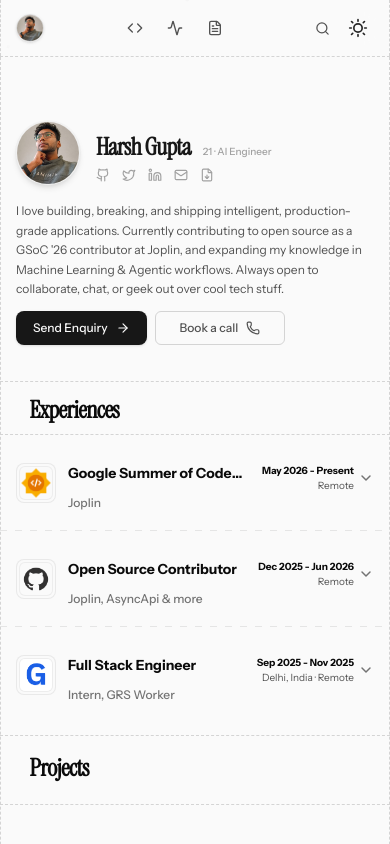
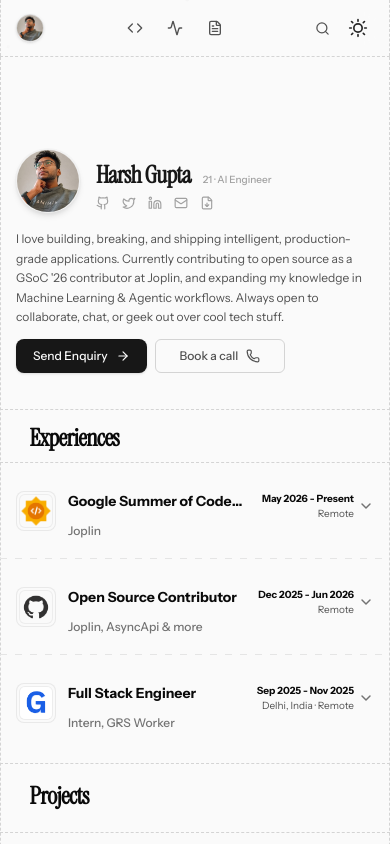
Before and after one commit to Harsh16gupta/Harsh16gupta.github.io, a Next.js app: page / in a window 390 px wide. Shown: the top 844 px of the page. Built offline with nearby package versions, Linux system fonts and the light colour scheme.

Commit message:
ui changes

```diff
--- a/app/layout.tsx
+++ b/app/layout.tsx
@@ -49,6 +49,7 @@ export default function RootLayout({
   return (
     <html lang="en" suppressHydrationWarning>{/* 🛠 Important for dark mode */}
       <body
+        suppressHydrationWarning
         className={`${instrumentSans.variable} ${instrumentSerif.variable} font-custom2 antialiased bg-neutral-50 dark:bg-neutral-950 transition-colors duration-300 [--pattern-fg:var(--color-neutral-200)]`}
       >
         <ThemeProvider attribute="class" defaultTheme="system" enableSystem>
--- a/app/page.tsx
+++ b/app/page.tsx
@@ -10,7 +10,7 @@ import FightClub from "@/components/fight-club";
 export default function Home() {
   return (
     <div className="relative flex min-h-screen justify-center font-sans overflow-hidden">
-      <Container className="min-h-screen px-4 pt-8 sm:pt-12 md:pt-20 md:px-12 lg:px-20 pb-12 sm:pb-16 mx-auto">
+      <Container className="min-h-screen px-4 pt-12 sm:pt-14 md:pt-20 md:px-12 lg:px-20 pb-12 sm:pb-16 mx-auto">
 
 
         {/* Hero Section */}
--- a/components/hero.tsx
+++ b/components/hero.tsx
@@ -44,7 +44,7 @@ export default function Hero() {
       className="relative pt-8 pb-6 sm:py-8 md:py-10 w-full select-none"
     >
       {/* MOBILE HERO (block md:hidden) */}
-      <div className="block md:hidden">
+      <div className="block md:hidden pt-3 sm:pt-2">
         {/* Top row: Photo + Name (side by side on mobile) */}
         <div className="flex items-center gap-4 sm:gap-6">
           {/* Profile Image */}
```
